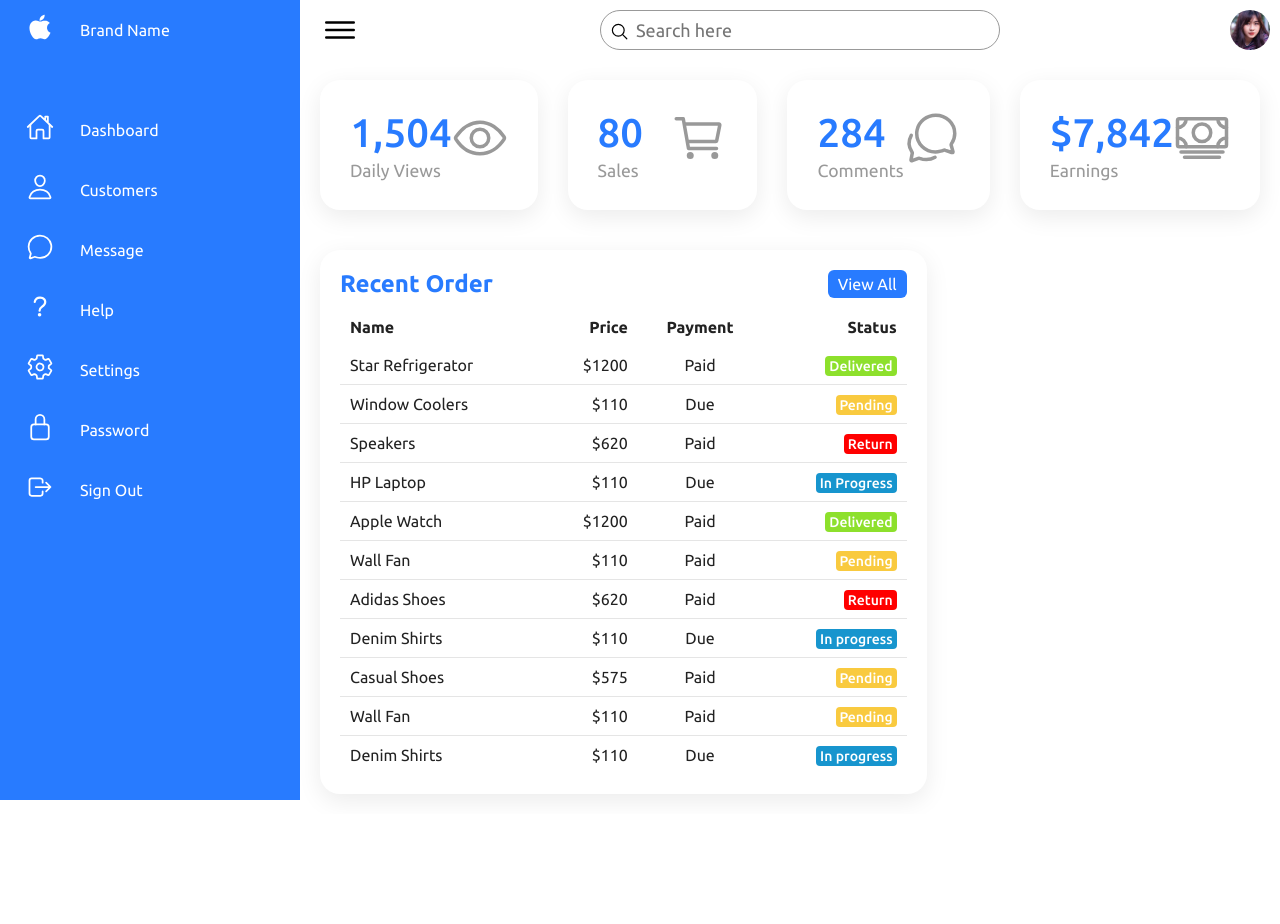
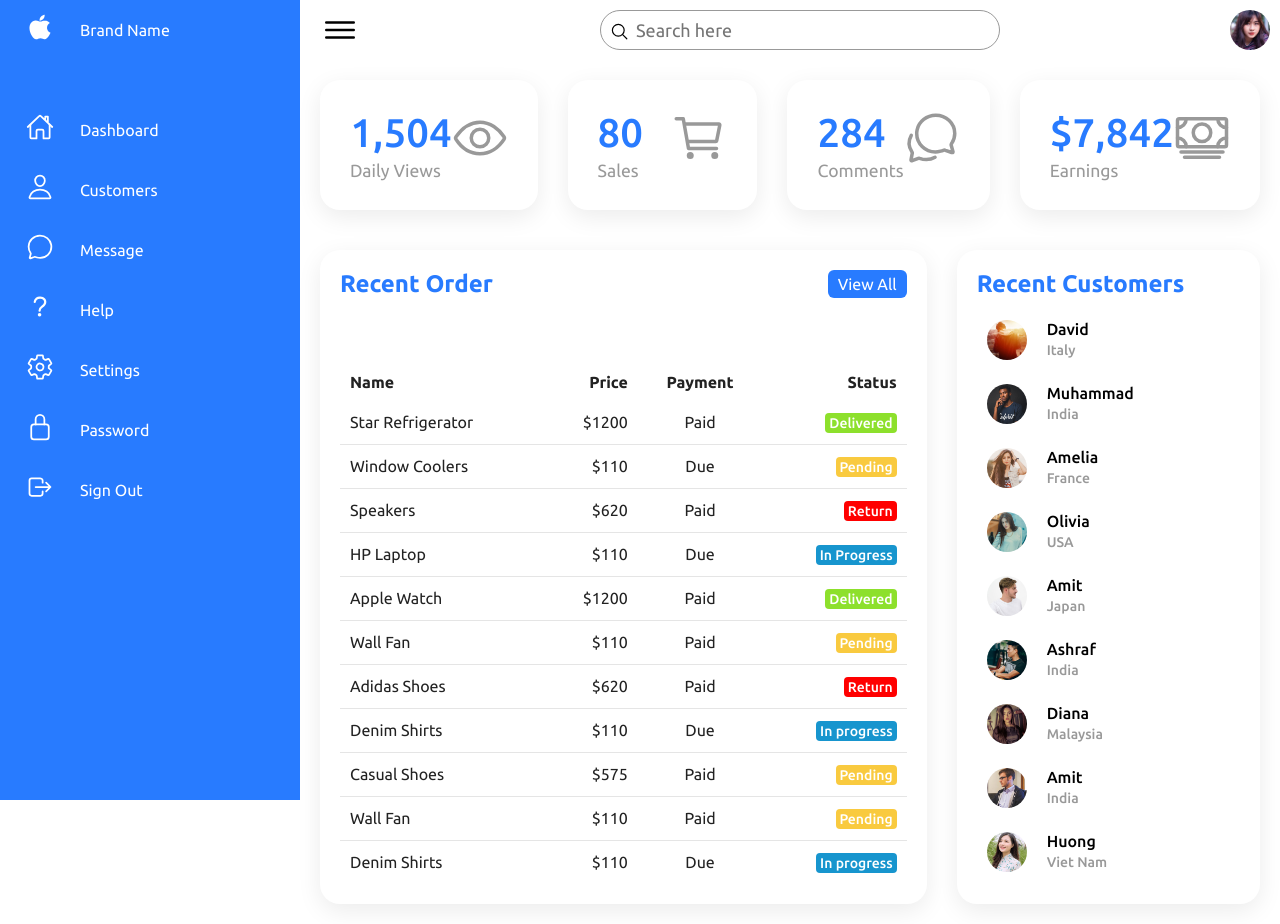
Before and after one commit to nhd79/Gaming-Gear, a PHP site: page /admin-dashboard/index.html in a window 1280 px wide. Before the commit the page ends 800 px from the top, so only its background shows below. Run offline with PHP 8.4, Linux system fonts and the light colour scheme.

Commit message:
done admin dashboard template

```diff
--- a/admin-dashboard/index.html
+++ b/admin-dashboard/index.html
@@ -221,6 +221,87 @@
               </tbody>
             </table>
           </div>
+
+          <!-- New Customers -->
+          <div class="recentCustomers">
+            <div class="cardHeader">
+              <h2>Recent Customers</h2>
+            </div>
+            <table>
+              <tr>
+                <td width="60px">
+                  <div class="imgBx"><img src="images/img1.jpg" /></div>
+                </td>
+                <td>
+                  <h4>David<br /><span>Italy</span></h4>
+                </td>
+              </tr>
+              <tr>
+                <td width="60px">
+                  <div class="imgBx"><img src="images/img2.jpg" /></div>
+                </td>
+                <td>
+                  <h4>Muhammad<br /><span>India</span></h4>
+                </td>
+              </tr>
+              <tr>
+                <td width="60px">
+                  <div class="imgBx"><img src="images/img3.jpg" /></div>
+                </td>
+                <td>
+                  <h4>Amelia<br /><span>France</span></h4>
+                </td>
+              </tr>
+              <tr>
+                <td width="60px">
+                  <div class="imgBx"><img src="images/img4.jpg" /></div>
+                </td>
+                <td>
+                  <h4>Olivia<br /><span>USA</span></h4>
+                </td>
+              </tr>
+              <tr>
+                <td width="60px">
+                  <div class="imgBx"><img src="images/img5.jpg" /></div>
+                </td>
+                <td>
+                  <h4>Amit<br /><span>Japan</span></h4>
+                </td>
+              </tr>
+              <tr>
+                <td width="60px">
+                  <div class="imgBx"><img src="images/img6.jpg" /></div>
+                </td>
+                <td>
+                  <h4>Ashraf<br /><span>India</span></h4>
+                </td>
+              </tr>
+              <tr>
+                <td width="60px">
+                  <div class="imgBx"><img src="images/img7.jpg" /></div>
+                </td>
+                <td>
+                  <h4>Diana<br /><span>Malaysia</span></h4>
+                </td>
+              </tr>
+              <tr>
+                <td width="60px">
+                  <div class="imgBx"><img src="images/img8.jpg" /></div>
+                </td>
+                <td>
+                  <h4>Amit<br /><span>India</span></h4>
+                </td>
+              </tr>
+              <tr>
+                <td width="60px">
+                  <div class="imgBx"><img src="images/img9.jpg" /></div>
+                </td>
+                <td>
+                  <h4>Huong<br /><span>Viet Nam</span></h4>
+                </td>
+              </tr>
+            </table>
+          </div>
         </div>
       </div>
     </div>
--- a/admin-dashboard/styles.css
+++ b/admin-dashboard/styles.css
@@ -324,3 +324,107 @@ body {
   font-size: 14px;
   font-weight: 500;
 }
+.recentCustomers {
+  position: relative;
+  display: grid;
+  min-height: 500px;
+  padding: 20px;
+  background: var(--white);
+  box-shadow: 0 7px 25px rgba(0, 0, 0, 0.08);
+  border-radius: 20px;
+}
+.recentCustomers .imgBx {
+  position: relative;
+  width: 40px;
+  height: 40px;
+  border-radius: 50%;
+  overflow: hidden;
+}
+.recentCustomers .imgBx img {
+  position: absolute;
+  top: 0;
+  left: 0;
+  width: 100%;
+  height: 100%;
+  object-fit: cover;
+}
+.recentCustomers table tr td {
+  padding: 12px 10px;
+}
+.recentCustomers table tr td h4 {
+  font-size: 16px;
+  font-weight: 500;
+  line-height: 1.2em;
+}
+.recentCustomers table tr td h4 span {
+  font-size: 14px;
+  color: var(--black2);
+}
+.recentCustomers table tr:hover {
+  background: var(--blue);
+  color: var(--white);
+}
+.recentCustomers table tr:hover td h4 span {
+  color: var(--white);
+}
+
+/* Responsive */
+@media (max-width: 1000px) {
+  .navigation {
+    left: -300px;
+  }
+  .navigation.active {
+    width: 300px;
+    left: 0;
+  }
+  .main {
+    width: 100%;
+    left: 0;
+  }
+  .main.active {
+    left: 300px;
+  }
+  .cardBox {
+    grid-template-columns: repeat(2, 1fr);
+  }
+}
+@media (max-width: 768px) {
+  .details {
+    grid-template-columns: repeat(1, 1fr);
+  }
+  .recentOrders {
+    overflow-x: auto;
+  }
+  .status.inprogress {
+    white-space: nowrap;
+  }
+}
+@media (max-width: 500px) {
+  .cardBox {
+    grid-template-columns: repeat(1, 1fr);
+  }
+  .cardHeader h2 {
+    font-size: 20px;
+  }
+  .user {
+    min-width: 40px;
+  }
+  .navigation {
+    width: 100%;
+    left: -100%;
+    z-index: 1000;
+  }
+  .navigation.active {
+    width: 100%;
+    left: 0;
+  }
+  .toggle {
+    z-index: 10001;
+  }
+  .main.active .toggle {
+    position: fixed;
+    right: 0;
+    left: initial;
+    color: var(--white);
+  }
+}
```
